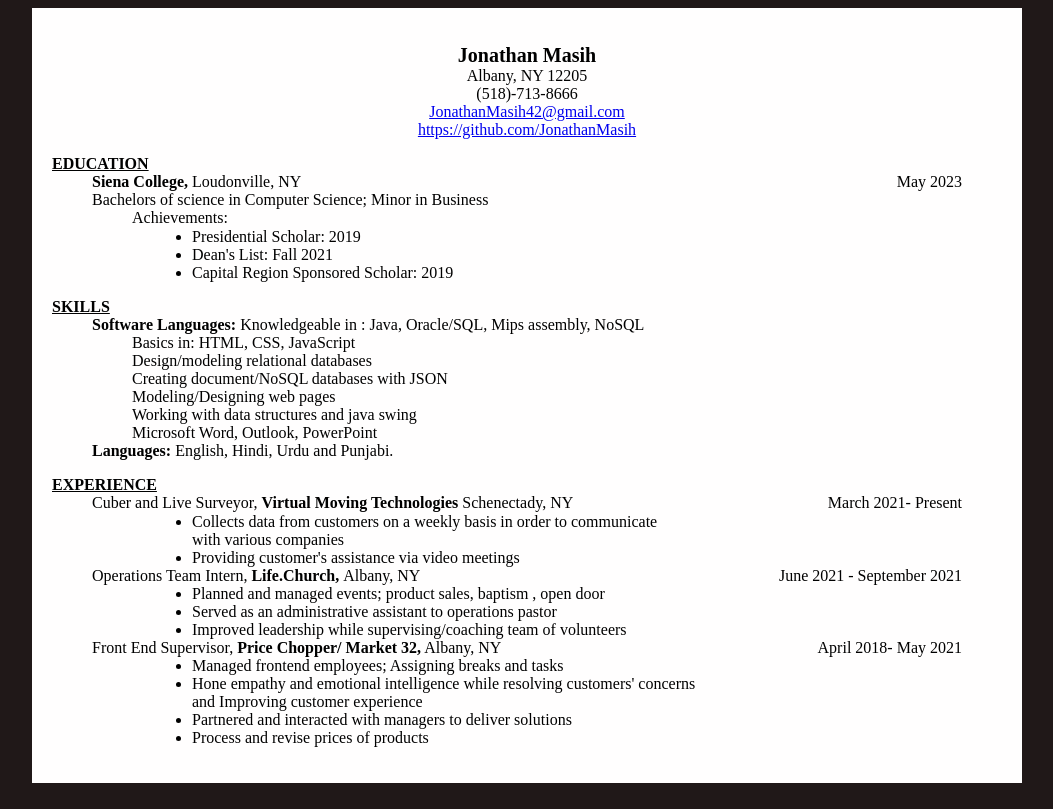
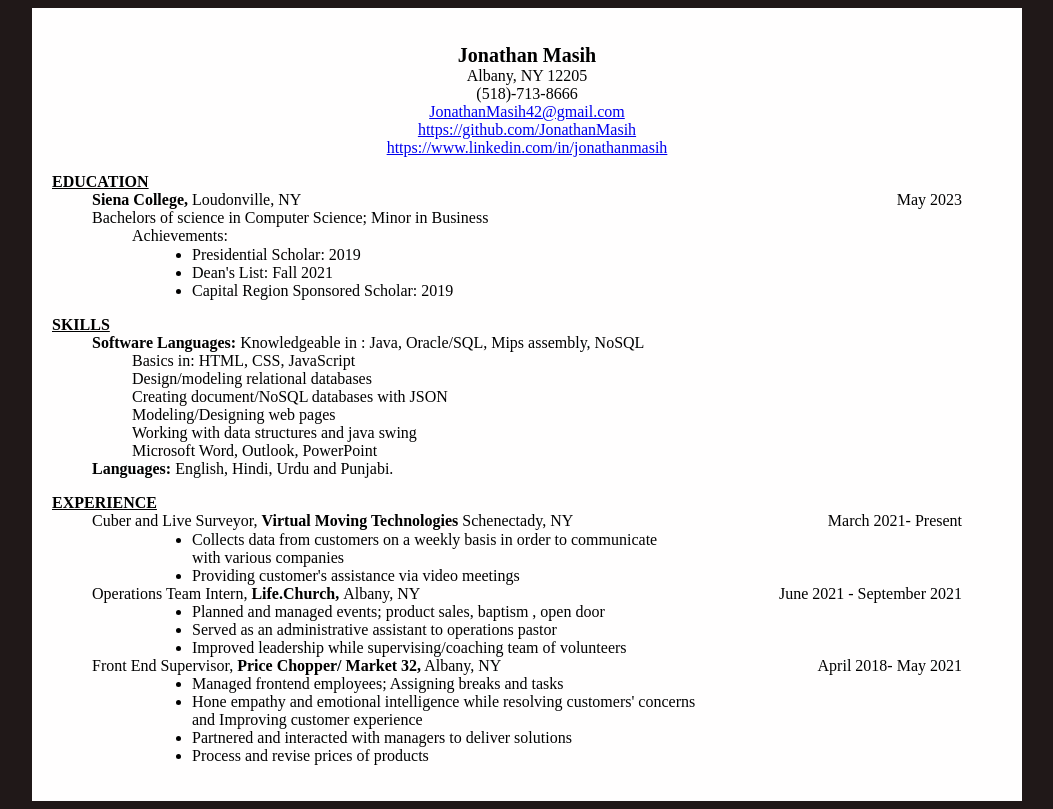
Before and after one commit to JonathanMasih/Resume, a plain HTML site: page index.html in a window 1280 px wide. Shown: the whole page, without its empty margins (113-1166 px from the left). Drawn offline with Linux system fonts and the light colour scheme.

Commit message:
Linkedin add

```diff
--- a/index.html
+++ b/index.html
@@ -76,7 +76,9 @@
               Albany, NY 12205  <br>
               (518)-713-8666 <br>
               <a href = "mailto: JonathanMasih42@gmail.com" target="_blank">JonathanMasih42@gmail.com</a> <br>
-              <a href = "https://github.com/JonathanMasih" target="_blank">https://github.com/JonathanMasih</a>
+              <a href = "https://github.com/JonathanMasih" target="_blank">https://github.com/JonathanMasih</a><br>
+              <a href = "https://www.linkedin.com/in/jonathanmasih" target="_blank">https://www.linkedin.com/in/jonathanmasih</a>
+
        </p>  </div>
 
        <section>
```
